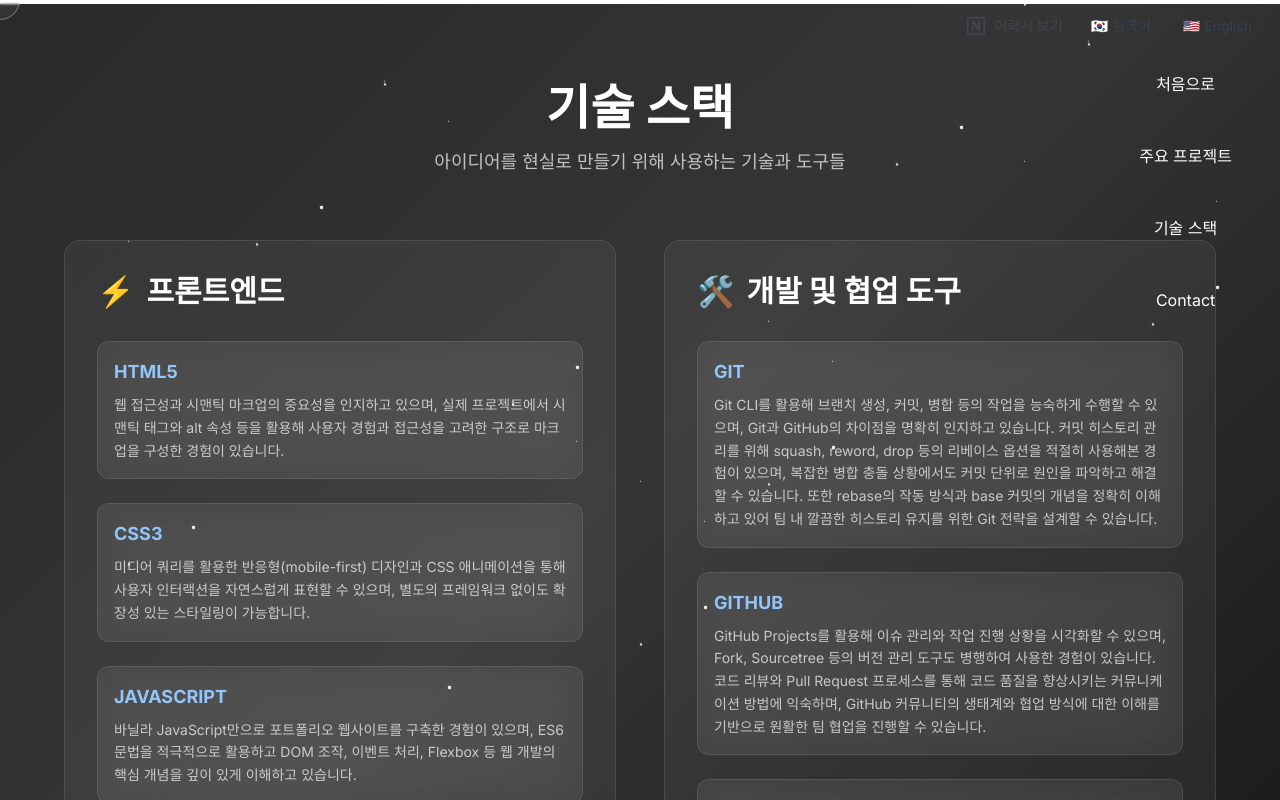
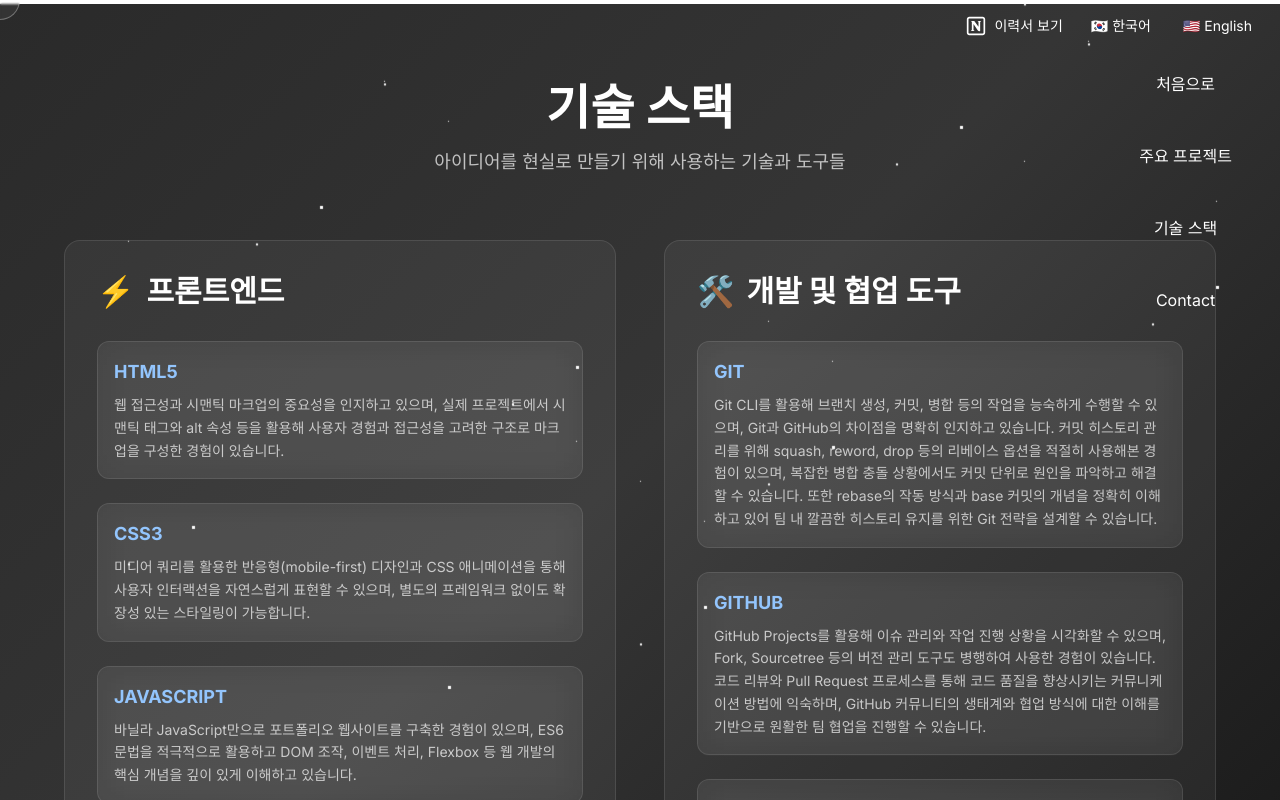
Before and after one commit to Earlssu/sms-portfolio-next, a Next.js app: page /skills in a window 1280 px wide. Shown: the top 800 px of the page. Built offline with nearby package versions, Linux system fonts and the light colour scheme.

Commit message:
Fix: 배경화면 문제 해결

```diff
--- a/src/app/career/page.tsx
+++ b/src/app/career/page.tsx
@@ -1,10 +1,23 @@
 'use client';
 
+import { useEffect } from 'react';
 import CustomCarousel from '@/app/career/components/CustomCarousel';
 import GlobalCursor from '@/shared/components/GlobalCursor';
 import I18nProvider from '@/shared/components/I18nProvider';
+import { useBackgroundStore } from '@/shared/stores/backgroundStore';
 
 const Career = () => {
+  const { setCurrentPage } = useBackgroundStore();
+
+  useEffect(() => {
+    setCurrentPage('career');
+
+    // 컴포넌트 언마운트 시 정리
+    return () => {
+      setCurrentPage(null);
+    };
+  }, [setCurrentPage]);
+
   return (
     <I18nProvider>
       <div
--- a/src/app/home/components/ClientAnimations.tsx
+++ b/src/app/home/components/ClientAnimations.tsx
@@ -1,11 +1,12 @@
 'use client';
 
-import React, {Fragment} from 'react';
+import React, {Fragment, useEffect} from 'react';
 import {useTranslation} from 'react-i18next';
 import {useCommonTranslations} from '@/shared/hooks/useCommonTranslations';
 import {HeroSection, ScrollProgressIndicator, ThankYouSection,} from './layout';
 import {useScrollAnimation} from '@/app/home/hooks/useScrollAnimation';
 import {GlobalBackgroundTransition, TraitCardList} from "@/app/home/components/traits";
+import { useBackgroundStore } from '@/shared/stores/backgroundStore';
 
 /**
  * 클라이언트 사이드 애니메이션이 필요한 컴포넌트들
@@ -16,6 +17,16 @@ export const ClientAnimations: React.FC = () => {
   const { t, i18n } = useTranslation();
   const { scrollY, expandedCard, scrollProgress, isClient } =
     useScrollAnimation();
+  const { setCurrentPage } = useBackgroundStore();
+
+  useEffect(() => {
+    setCurrentPage('home');
+
+    // 컴포넌트 언마운트 시 정리
+    return () => {
+      setCurrentPage(null);
+    };
+  }, [setCurrentPage]);
 
   return (
     <Fragment>
--- a/src/app/skills/SkillsClient.tsx
+++ b/src/app/skills/SkillsClient.tsx
@@ -1,9 +1,11 @@
 'use client';
 
+import { useEffect } from 'react';
 import SkillDescription from "@/app/skills/SkillDescription";
 import I18nProvider from '@/shared/components/I18nProvider';
 import GlobalCursor from '@/shared/components/GlobalCursor';
 import { useTranslation } from 'react-i18next';
+import { useBackgroundStore } from '@/shared/stores/backgroundStore';
 import 'animate.css';
 
 interface SkillsClientProps {
@@ -20,6 +22,16 @@ const SkillsClient: React.FC<SkillsClientProps> = ({ lang }) => {
 
 const SkillsContent: React.FC = () => {
   const { t } = useTranslation();
+  const { setCurrentPage } = useBackgroundStore();
+
+  useEffect(() => {
+    setCurrentPage('skills');
+
+    // 컴포넌트 언마운트 시 정리
+    return () => {
+      setCurrentPage(null);
+    };
+  }, [setCurrentPage]);
 
   return (
     <div
--- a/src/shared/components/Button.tsx
+++ b/src/shared/components/Button.tsx
@@ -1,12 +1,15 @@
 interface ButtonProps {
   content: string;
   onClick?: () => void;
+  isWhiteText?: boolean;
 }
 
-const Button: React.FC<ButtonProps> = ({ content, onClick }) => {
+const Button: React.FC<ButtonProps> = ({ content, onClick, isWhiteText = true }) => {
+  const textColorClass = isWhiteText ? 'text-white' : 'text-black';
+
   return (
     <button
-      className={'transition-transform hover:scale-125 px-8 py-4 text-white'}
+      className={`transition-transform hover:scale-125 px-8 py-4 ${textColorClass}`}
       onClick={onClick}
     >
       <span className="text-center">{content}</span>
--- a/src/shared/components/NavButtons.tsx
+++ b/src/shared/components/NavButtons.tsx
@@ -3,12 +3,21 @@
 import React from 'react';
 import { useTranslation } from 'react-i18next';
 import Button from './Button';
-import { useRouter } from 'next/navigation';
+import { useRouter, usePathname } from 'next/navigation';
 import { NAV_ITEMS } from '@/shared/const/navButtonUrls';
+import { useBackgroundStore } from '@/shared/stores/backgroundStore';
 
 const NavButtons: React.FC = () => {
   const router = useRouter();
+  const pathname = usePathname();
   const { t } = useTranslation();
+  const { isDarkMode } = useBackgroundStore();
+
+  // Home 페이지인지 확인
+  const isHomePage = pathname === '/';
+
+  // Home 페이지에서는 항상 흰색 텍스트, 다른 페이지에서는 배경에 따라 결정
+  const shouldUseWhiteText = isHomePage || isDarkMode;
 
   return (
     <div className="fixed right-4 top-14 flex flex-col gap-4 z-50">
@@ -17,6 +26,7 @@ const NavButtons: React.FC = () => {
           key={`btn_${idx}`}
           content={t(item.key)}
           onClick={() => router.push(`/${item.url}`)}
+          isWhiteText={shouldUseWhiteText}
         />
       ))}
     </div>
--- a/src/shared/stores/backgroundStore.ts
+++ b/src/shared/stores/backgroundStore.ts
@@ -5,18 +5,31 @@ import { create } from 'zustand';
 interface BackgroundState {
   isDarkMode: boolean;
   currentSection: string | null;
+  currentPage: string | null;
   setCurrentSection: (section: string | null) => void;
   setIsDarkMode: (isDark: boolean) => void;
+  setCurrentPage: (page: string | null) => void;
 }
 
 export const useBackgroundStore = create<BackgroundState>()((set, get) => ({
   isDarkMode: false,
   currentSection: null,
+  currentPage: null,
 
   setCurrentSection: (section: string | null) => {
     set({ currentSection: section });
 
-    // Hero 섹션(초기 화면)을 제외하고는 모두 다크모드
+    const currentPage = get().currentPage;
+
+    // Career, Skills 페이지는 항상 다크모드
+    if (currentPage === 'career' || currentPage === 'skills') {
+      if (!get().isDarkMode) {
+        set({ isDarkMode: true });
+      }
+      return;
+    }
+
+    // Home 페이지에서는 Hero 섹션(초기 화면)을 제외하고는 모두 다크모드
     // section이 null이면 Hero 섹션(라이트모드), 그 외는 모두 다크모드
     const shouldBeDark = section !== null;
     if (get().isDarkMode !== shouldBeDark) {
@@ -24,6 +37,19 @@ export const useBackgroundStore = create<BackgroundState>()((set, get) => ({
     }
   },
 
+  setCurrentPage: (page: string | null) => {
+    set({ currentPage: page });
+
+    // Career, Skills 페이지는 항상 다크모드로 강제 설정
+    if (page === 'career' || page === 'skills') {
+      set({ isDarkMode: true });
+    }
+    // Home 페이지는 초기 Hero 섹션부터 시작하므로 라이트모드로 초기화
+    else if (page === 'home') {
+      set({ isDarkMode: false, currentSection: null });
+    }
+  },
+
   setIsDarkMode: (isDark: boolean) => {
     set({ isDarkMode: isDark });
   },
```
